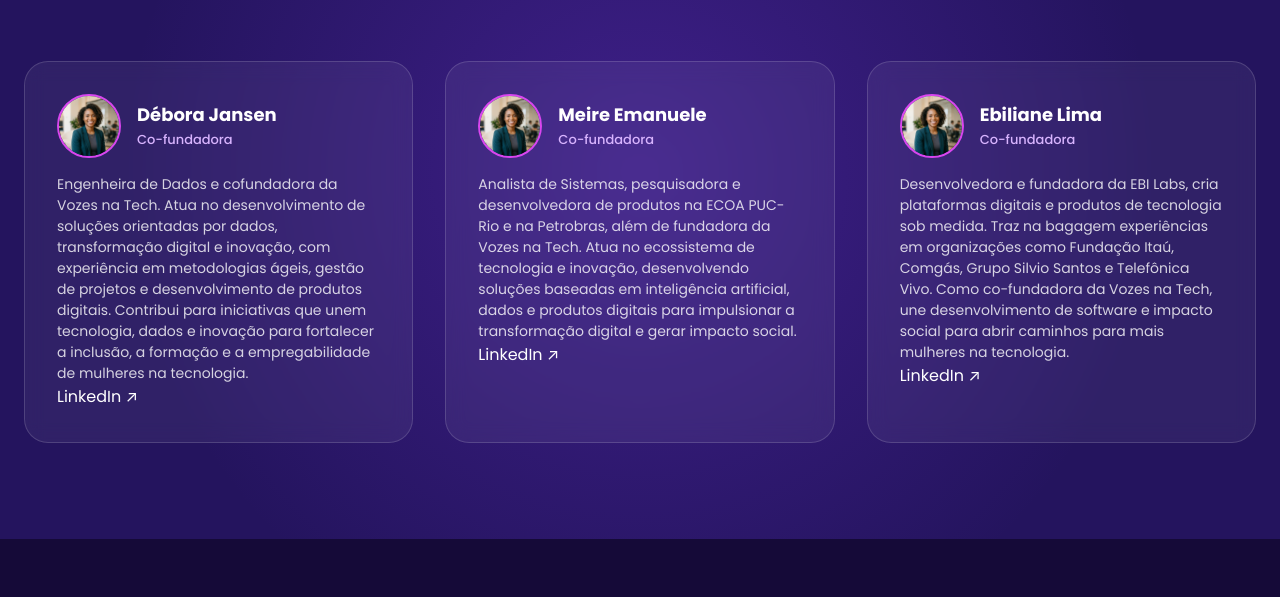
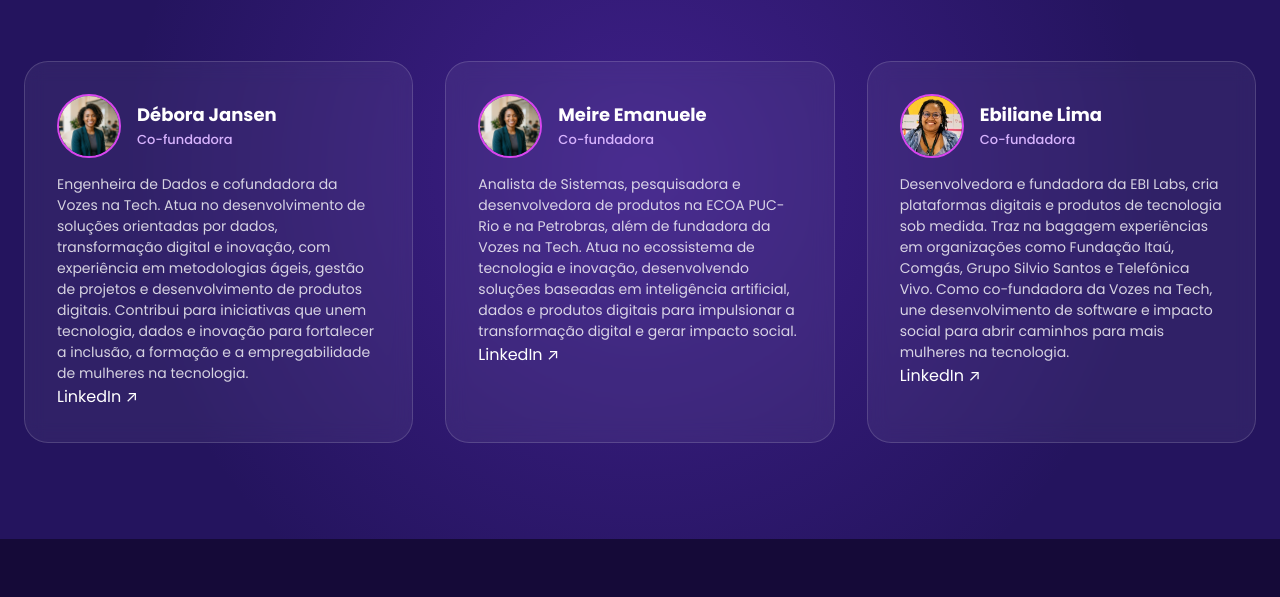
Before and after one commit to vozesnatech/Landing-page-login, a plain HTML site: page index.html in a window 1280 px wide. Shown: the part 3878-4475 px from the top of the page. Drawn offline with Linux system fonts and the light colour scheme.

Commit message:
Update index.html

```diff
--- a/index.html
+++ b/index.html
@@ -291,7 +291,7 @@ Engenheira de Dados e cofundadora da Vozes na Tech. Atua no desenvolvimento de s
 
         <div class="founder-card">
           <div class="founder-header">
-            <img src="assets/debora.jpg" alt="Stellane Lima" class="founder-img" />
+            <img src="assets/ebiliane-lima.jpg" alt="Stellane Lima" class="founder-img" />
             <div>
               <div class="founder-name">Ebiliane Lima</div>
               <div class="founder-role">Co-fundadora</div>
```
